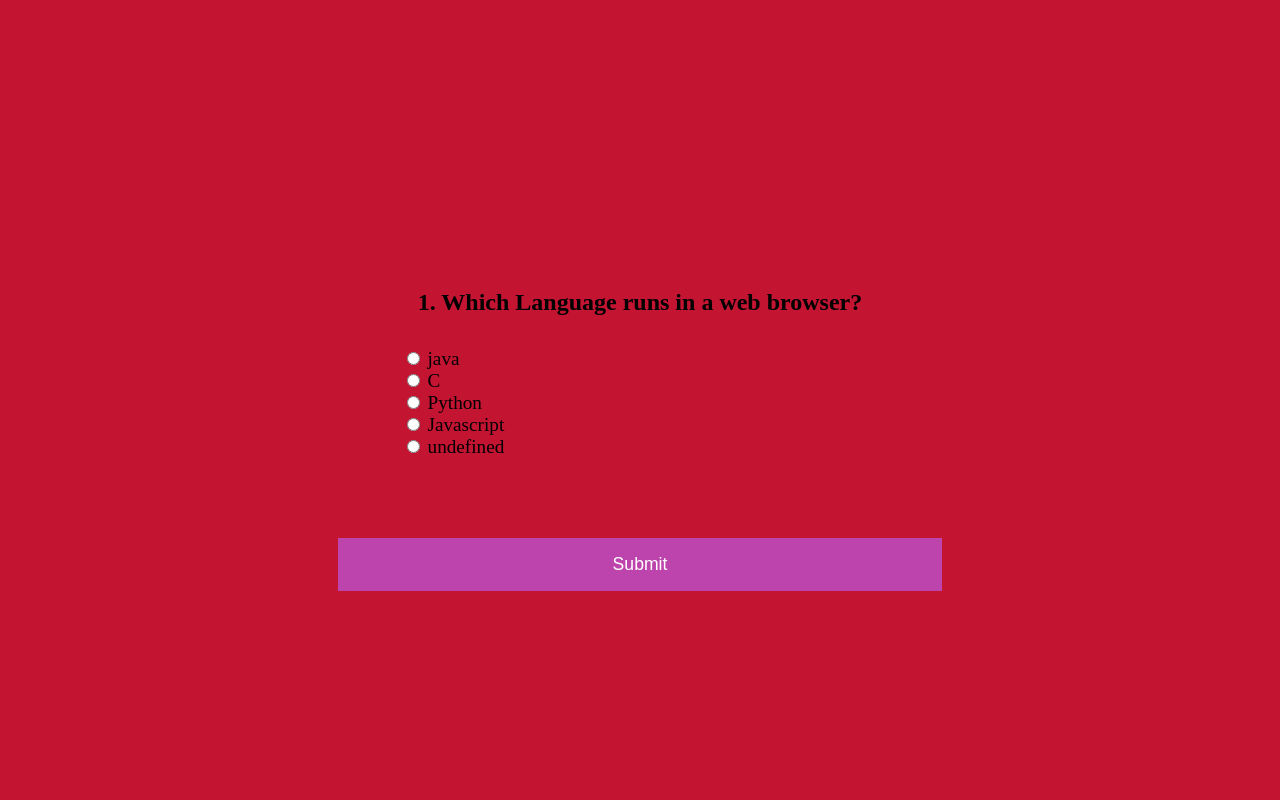
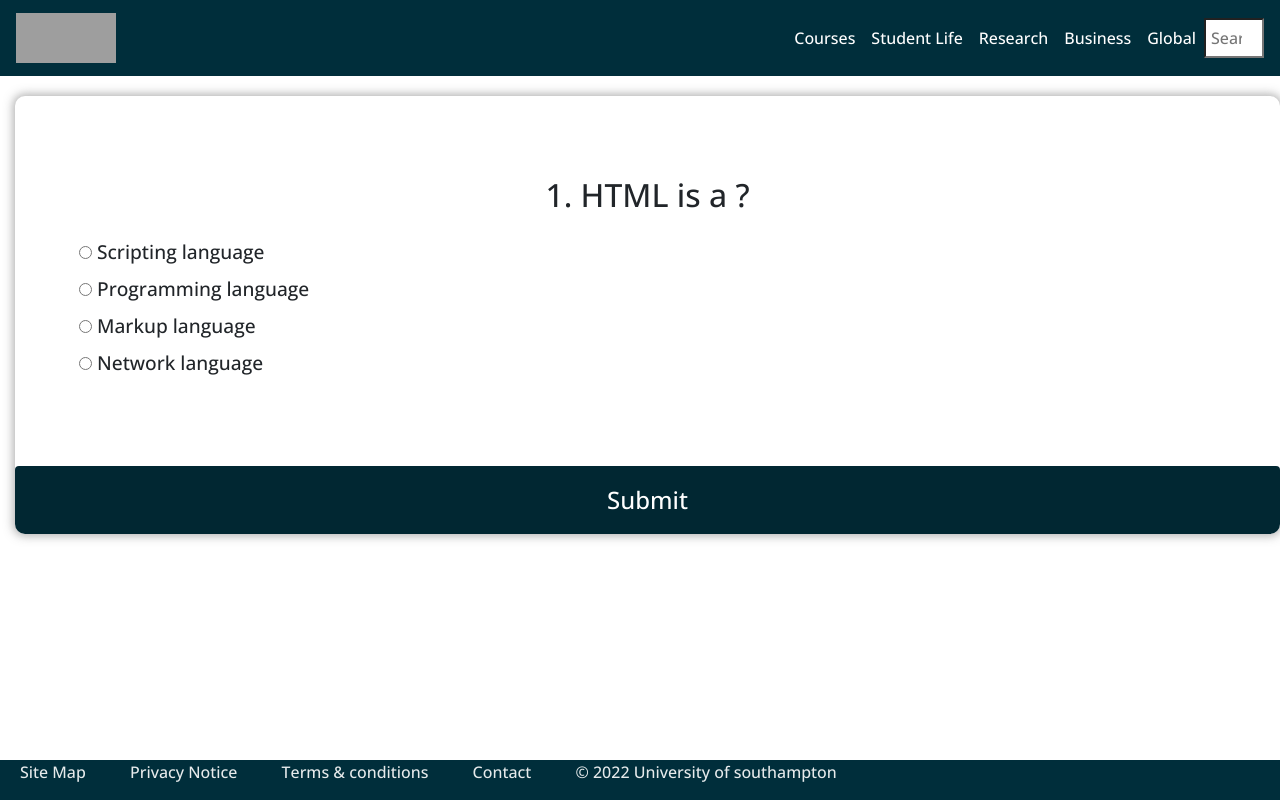
Before and after one commit to bhankymyk/Quiz-app-, a plain HTML site: page QUIZ.html in a window 1280 px wide. Drawn offline with nearby package versions, Linux system fonts and the light colour scheme; grey boxes are pictures that could not be loaded.

Commit message:
Quiz updated

```diff
--- a/QUIZ.html
+++ b/QUIZ.html
@@ -5,10 +5,33 @@
     <meta http-equiv="X-UA-Compatible" content="IE=edge">
     <meta name="viewport" content="width=device-width, initial-scale=1.0">
     <link rel="stylesheet" href="styleQuiz.css">
-    <title>QUIZ QUESTION</title>
+    <link rel="preconnect" href="https://fonts.googleapis.com">
+<link rel="preconnect" href="https://fonts.gstatic.com" crossorigin>
+<link href="https://fonts.googleapis.com/css2?family=Open+Sans:wght@500&display=swap" rel="stylesheet">
+    <link rel="stylesheet" href="https://cdn.jsdelivr.net/npm/bootstrap@4.6.1/dist/css/bootstrap.min.css" integrity="sha384-zCbKRCUGaJDkqS1kPbPd7TveP5iyJE0EjAuZQTgFLD2ylzuqKfdKlfG/eSrtxUkn" crossorigin="anonymous">
+    <title>Quiz Question for Frontend Developer</title>
 </head>
 <body>
-    <div class="quiz container" id="quiz">
+    <div class="container-fluid">
+                <nav class="navbar navbar-expand-md" id="navs-bar">
+                    <a class="navbar-brand" href="#"> <img src="https://cdn.wpmeducation.com/53544f/d31af02acc/2385-F70B-4227-A301-C6EA.jpg" alt="" width="100" height="50"> </a>
+                    <button class="navbar-toggler"  id="nav-tog" type="button" data-toggle="collapse" data-target="#navbarNavAltMarkup" aria-controls="navbarNavAltMarkup" aria-expanded="false" aria-label="Toggle navigation">
+                      <span class="navbar-toggler-icon"></span>
+                    </button>
+                    <div class="collapse navbar-collapse" id="navbarNavAltMarkup">
+                      <div class="navbar-nav ml-auto">
+                        <a class="nav-link active" href="#">Courses</a>
+                        <a class="nav-link" href="#">Student Life</a>
+                        <a class="nav-link" href="#">Research</a>
+                        <a class="nav-link" href="#">Business</a>
+                        <a class="nav-link" href="#">Global</a>
+                        <input type="search" name="Search" placeholder="Search" id="Search">
+                      </div>
+                    </div>
+                  </nav>
+                  <div class="row">
+                      <div class="col-lg-12">
+    <div class="quiz-container" id="quiz">
         <div class="quiz-header">
             <h2 id="question">Question is loading</h2>
             <ul>
@@ -28,14 +51,35 @@
                     <input type="radio" name="answer" id="d" class="answer">
                     <label for="d" id="d_text">Answer...</label>
                 </li>
-                <li>
-                    <input type="radio" name="answer" id="e" class="answer">
-                    <label for="e" id="e_text">Answer...</label>
-                </li>
             </ul>
         </div>
-        <button id="submit">Submit</button>
+        <button type="button" class="btn btn-block" id="buttons">
+            Submit
+        </button>
+            </div>
+        </div>
+   </div>
+   <br>
+   <br>
+   <br>
+   <div class="row">
+       <div class="col-lg-12">
+       <div class="footer" >
+        <ul class="foote">
+            <li class="foot">Site Map</li>
+            <li class="foot">Privacy Notice</li>
+            <li class="foot">Terms & conditions</li>
+            <li class="foot">Contact</li>
+            <li class="foot"> &copy 2022 University of southampton</li>
+        </ul>
+       </div>
     </div>
+   </div>
+</div>
     <script src="QUIZ.js"></script>
+
+    <script src="https://cdn.jsdelivr.net/npm/jquery@3.5.1/dist/jquery.slim.min.js" integrity="sha384-DfXdz2htPH0lsSSs5nCTpuj/zy4C+OGpamoFVy38MVBnE+IbbVYUew+OrCXaRkfj" crossorigin="anonymous"></script>
+    <script src="https://cdn.jsdelivr.net/npm/popper.js@1.16.1/dist/umd/popper.min.js" integrity="sha384-9/reFTGAW83EW2RDu2S0VKaIzap3H66lZH81PoYlFhbGU+6BZp6G7niu735Sk7lN" crossorigin="anonymous"></script>
+    <script src="https://cdn.jsdelivr.net/npm/bootstrap@4.6.1/dist/js/bootstrap.min.js" integrity="sha384-VHvPCCyXqtD5DqJeNxl2dtTyhF78xXNXdkwX1CZeRusQfRKp+tA7hAShOK/B/fQ2" crossorigin="anonymous"></script>
 </body>
 </html>
--- a/QUIZ.js
+++ b/QUIZ.js
@@ -1,36 +1,85 @@
 const quizData = [
     {
-        question: " 1. Which Language runs in a  web browser?",
-        a: "java",
-        b: "C",
-        c: "Python",
-        d: "Javascript",
-        correct: "d",
+        question: " 1. HTML is a  ?",
+        a: "Scripting language",
+        b: "Programming language",
+        c: "Markup language",
+        d: "Network language",
+        correct: "c",
     },
     {
-        question: "2. What does CSS stand for?",
-        a: "Central style sheet",
-        b: "Cascading Style Sheet",
-        c: "Cascading special sheet",
-        d: "Cars suvs sailboat",
+        question: "2. Which tag is used for bold?",
+        a: "<body>",
+        b: "<bold>",
+        c: "<Strong>",
+        d: "<break>",
         correct: "b",
     },
     {
-        question: "3. What does HTML Stands fro?",
-        a: "hypertext markup language",
-        b: "hypertext markdown language",
-        c: "hyperloop markup language",
-        d: "hypertext markside language",
+        question: "3. Which of them is not a datatype in Javascript ?",
+        a: "Undefined",
+        b: "Boolean",
+        c: "Float",
+        d: "Number",
         correct: "a"
     },
     {
-        question: "4. What year was javascript lunched?",
-        a: "1996",
-        b: "1995",
-        c: "1997",
-        d: "2005",
+        question: "4. Which tag is used to write the Javascript code?",
+        a: "<sp>",
+        b: "<script",
+        c: "<javascript>",
+        d: "<java>",
         correct: "b"
-    }
+    },
+    {
+        question: "5. What of them is a ternary operator?",
+        a: "?*",
+        b: "?:",
+        c: ">?",
+        d: "<?",
+        correct: "b"
+    },
+    {
+        question: "6. Who develop react.js?",
+        a: "Apple",
+        b: "Facebook",
+        c: "Twitter",
+        d: "Google",
+        correct: "b"
+    },
+    {
+        question: "7. React js is a?",
+        a: "User interface layer in an application",
+        b: "Data layer in an application",
+        c: "Both A and B",
+        d: "None of the above",
+        correct: "b"
+    },
+    {
+        question: "8. Which of them is a  state in React js?",
+        a: "A permanent storage",
+        b: "Internal storage of the component",
+        c: "Both A and B",
+        d: "None of the above",
+        correct: "b"
+    },
+    {
+        question: "9. Everything in react is ?",
+        a: "Model",
+        b: "Method",
+        c: "Package",
+        d: "Component",
+        correct: "d"
+    },
+    {
+        question: "10. React component can return how many components ?",
+        a: "One",
+        b: "Two",
+        c: "Multiple",
+        d: "Three",
+        correct: "c"
+    },
+
 ];
 
 const quiz = document.getElementById("quiz");
@@ -41,9 +90,9 @@ const a_text = document.getElementById("a_text");
 const b_text = document.getElementById("b_text");
 const c_text = document.getElementById("c_text");
 const d_text = document.getElementById("d_text");
-const e_text = document.getElementById("e_text");
+// const e_text = document.getElementById("e_text");
 
-const submitButton = document.getElementById("submit");
+const submitButton = document.getElementById("buttons");
 let currentQuiz = 0;
 let score = 0;
 const deselectAnswers = () => {
@@ -64,7 +113,7 @@ const loadQuiz = () => {
     b_text.innerText = currentQuizData.b;
     c_text.innerText = currentQuizData.c;
     d_text.innerText = currentQuizData.d;
-    e_text.innerText = currentQuizData.e;
+    // e_text.innerText = currentQuizData.e;
 };
 loadQuiz ();
 submitButton.addEventListener("click", () => {
@@ -75,8 +124,8 @@ submitButton.addEventListener("click", () => {
         if (currentQuiz < quizData.length) loadQuiz();
         else {
             quiz.innerHTML = `
-            <h2>You answered ${score}/${quizData.length} questions correctly</h2>
-        <button onClick= "history.go(0)" Did you want to  again</button>
+            <h2>You answered ${score}/${quizData.length} questions correctly <br> Did you want to try again </h2>
+        <button onclick= "history.go(0)" Did you want to try again</button>
       ` }
     }
 });
--- a/styleQuiz.css
+++ b/styleQuiz.css
@@ -1,21 +1,46 @@
 * {
     box-sizing: border-box;
+    margin: 0  ;
+    padding: 0;
+    font-family: 'Open Sans', sans-serif;
 }
 body {
-    background-color: #c31432;
-    display: flex;
+    background-color: #bdc3c7;
+    /* display: flex;
     align-items: center;
-    justify-content: center;
+    justify-content: center; */
     height: 100vh;
     overflow: hidden;
-    margin: 0;
+    /* margin: 0; */
+    /* padding: 0; */
+}
+.container-fluid{
+    width: 100%;
+    margin-left: auto;
+    margin-right: auto;
+    padding: 0 !important;
+}
+#navs-bar{
+    background-color: #002e3b;
+}
+#nav-tog{
+    background-color: #fff;
+}
+.nav-link {
+    color: #fff;
+}
+#Search{
+    padding: 5px;
+    width: 60px;
 }
 .quiz-container {
     background-color: #fff;
     border-radius: 10px;
-    box-shadow: 0 0 10px 2px rgba(100, 100, 100, 0.1);
-    width: 600px;
-    max-width: 90vw;
+    box-shadow: 0 0 10px 2px rgba(100, 100, 100, 0.5);
+    margin-top: 20px;
+    margin-left: 15px;
+    /* width: 600px; */
+    /* max-width: 90vw; */
     overflow: hidden;
 }
 .quiz-header {
@@ -36,19 +61,40 @@ ul li {
 ul li label {
     cursor: pointer;
 }
-button {
-    background-color: #be44ad;
+#buttons {
+    background-color:hsl(193, 96%, 10%);
     color: #fff;
     border: none;
     display: block;
     width: 100%;
-    font-size: 1.1rem;
+    font-size: 1.5rem;
     padding: 1rem;
 }
-button:hover {
-    background-color: #732d91;
+#buttons:hover {
+    background-color: hsl(193, 96%, 7%);
 }
-button:focus {
+#buttons:focus {
     outline: none;
-    background-color: burlywood;
+    background-color: hsl(193, 96%, 15%);
 }
+.footer ul {
+    list-style: none;
+    padding: 0px;
+}
+.foot {
+    display: inline;
+    padding: 20px;
+    font-size: 1em;
+}
+.foot:hover {
+    color: rgb(74, 74, 248) ;
+    cursor: pointer;
+}
+.footer {
+    background-color: #002e3b;
+    color: rgb(255, 255, 255, .9);
+    /* padding: 20px; */
+    position: fixed;
+    bottom: 0;
+    width: 100%;
+}
```
